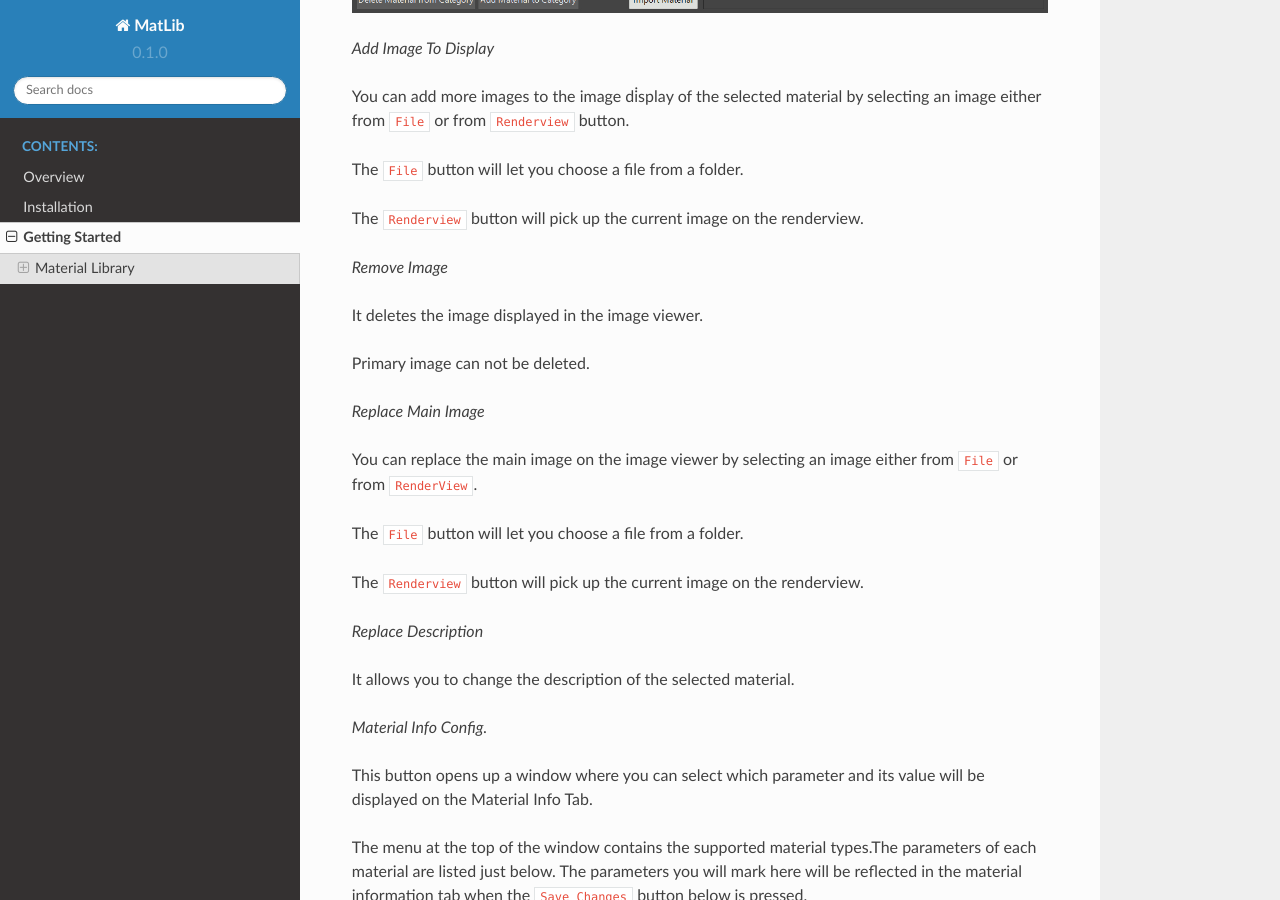
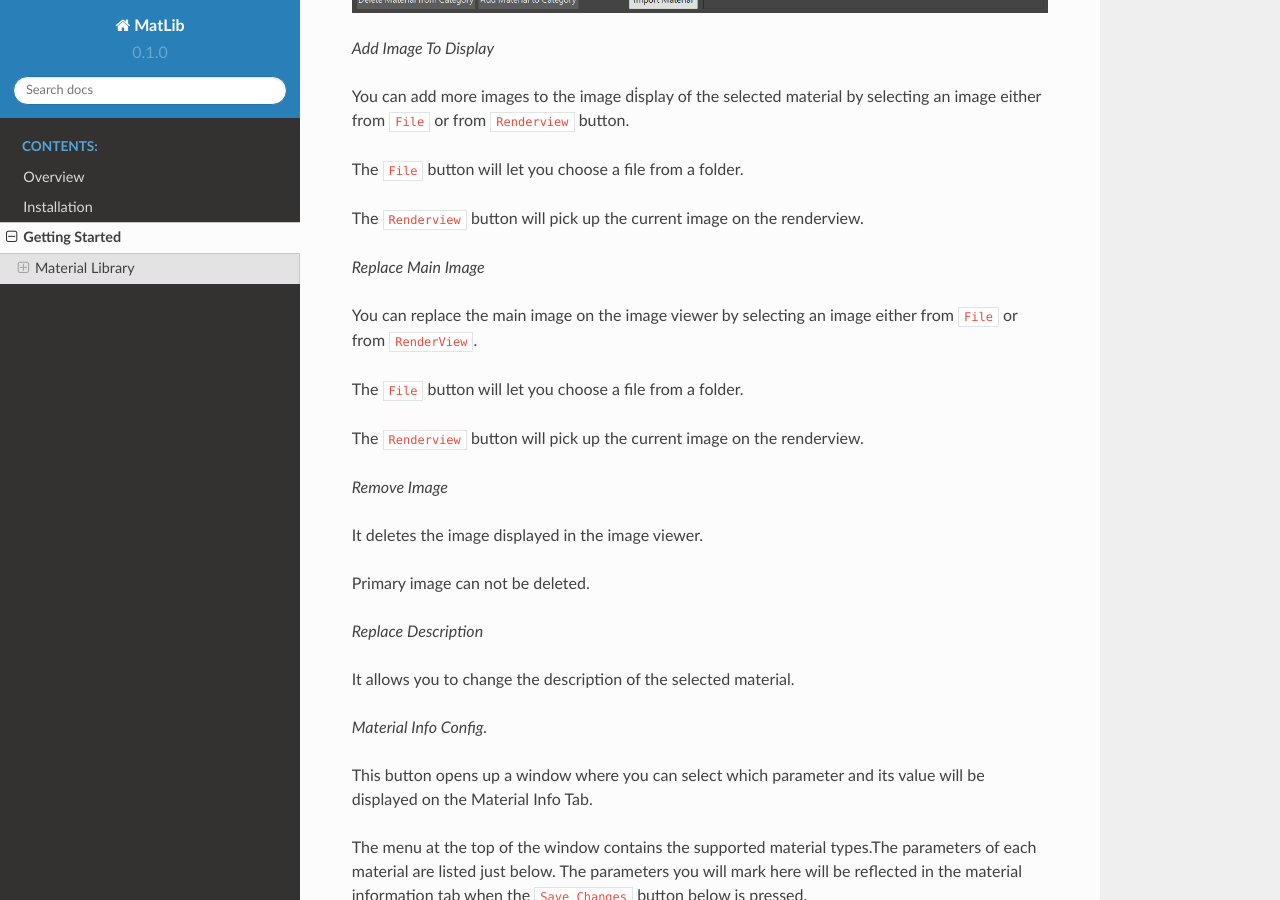
Before and after one commit to erdemirci/MatLib, a Sphinx documentation site: the page built from docs/source/getting_started.rst, in a window 1280 px wide and 900 px high, scrolled down 7777 px. Built offline with Sphinx 7.4.7 and the Read the Docs theme 2.0.0, drawn with Linux system fonts in a browser that asks for light colours; part of the change alters nothing that is shown.

```diff
--- a/docs/source/getting_started.rst
+++ b/docs/source/getting_started.rst
@@ -180,12 +180,6 @@ The ``File`` button will let you choose a file from a folder.
 
 The ``Renderview`` button will pick up the current image on the renderview.
 
-*Remove Image*
-
-It deletes the image displayed in the image viewer.
-
-Primary image can not be deleted.
-
 *Replace Main Image*
 
 You can replace the main image on the image viewer by selecting an image either from ``File`` or from ``RenderView``.
@@ -193,6 +187,12 @@ You can replace the main image on the image viewer by selecting an image either
 The ``File`` button will let you choose a file from a folder.
 
 The ``Renderview`` button will pick up the current image on the renderview.
+
+*Remove Image*
+
+It deletes the image displayed in the image viewer.
+
+Primary image can not be deleted.
 
 *Replace Description*
 
```
